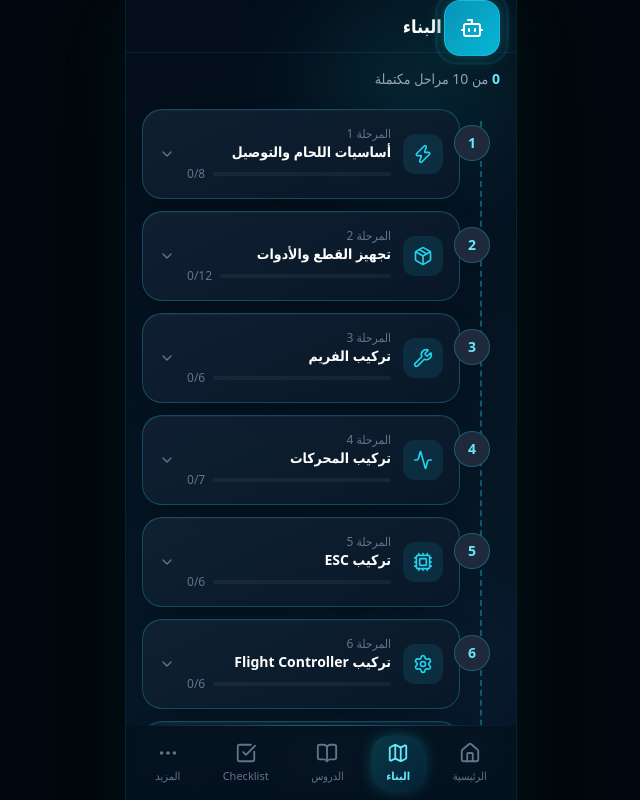
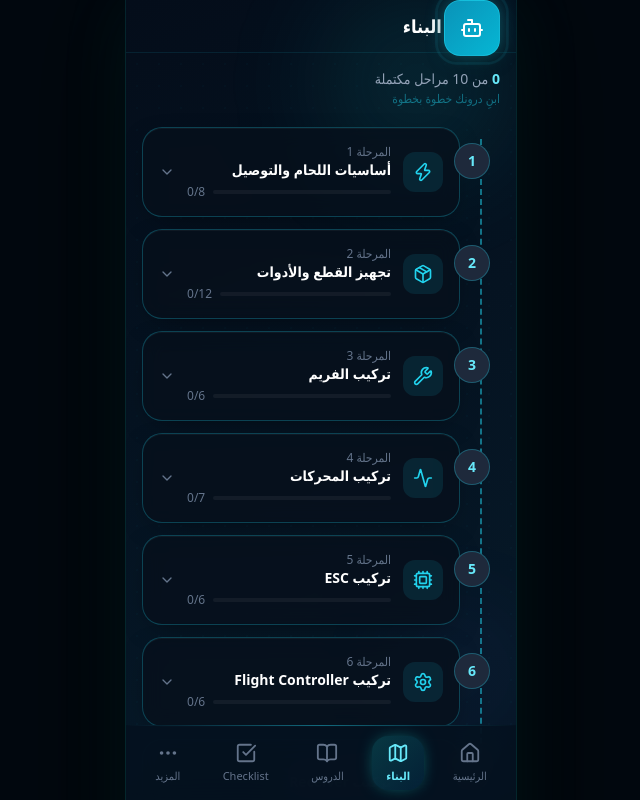
Before and after one commit to FPVARABIC/fpv-arabic-app, a React (Vite) app: page /roadmap in a window 1280 px wide. Shown: the top 800 px of the page, without its empty margins (319-959 px from the left). Built offline with nearby package versions, Linux system fonts and the light colour scheme.

Commit message:
Phase B6: Refine build roadmap visual identity

```diff
--- a/src/views/BuildRoadmapView.tsx
+++ b/src/views/BuildRoadmapView.tsx
@@ -126,11 +126,14 @@ export const BuildRoadmapView: React.FC = () => {
   return (
     <AppShell tint="cyan">
       <Header title="خريطة البناء"/>
-      <div className="px-4 py-4 fade-in">
-        <p className="text-sm text-slate-400 mb-5"><span className="text-cyan-300 font-bold">{completedRoadmapSteps.length}</span> من {roadmapData.length} مراحل مكتملة</p>
+      <div className="px-4 py-4 fade-in" style={{ backgroundImage: 'radial-gradient(rgba(34,211,238,0.025) 1px, transparent 1px)', backgroundSize: '22px 22px' }}>
+        <div className="mb-5">
+          <p className="text-sm text-slate-400"><span className="text-cyan-300 font-bold">{completedRoadmapSteps.length}</span> من {roadmapData.length} مراحل مكتملة</p>
+          <p className="text-xs mt-0.5" style={{ color: 'rgba(34,211,238,0.45)' }}>ابنِ درونك خطوة بخطوة</p>
+        </div>
         <div className="relative space-y-3 pr-10">
           {/* dashed timeline line */}
-          <div className="absolute right-[18px] top-3 bottom-3 w-0.5 border-r-2 border-dashed border-cyan-400/35"/>
+          <div className="absolute right-[18px] top-3 bottom-3 w-0.5 border-r-2 border-dashed border-cyan-400/50"/>
           {roadmapData.map(step => {
             const Icon = iconMap[step.icon] || Package;
             const done = completedRoadmapSteps.includes(step.id);
@@ -147,7 +150,13 @@ export const BuildRoadmapView: React.FC = () => {
                 <div className={`absolute right-[-30px] top-4 z-10 w-9 h-9 rounded-full flex items-center justify-center flex-shrink-0 font-extrabold text-sm ${done ? 'bg-green-400/25 border border-green-400/50 text-green-300' : active ? 'bg-cyan-400/25 border border-cyan-400/55 text-cyan-200 pulse-glow' : 'bg-slate-800 border border-cyan-400/30 text-cyan-300'}`}>
                   {done ? <CheckCircle2 size={18} className="text-green-300"/> : step.number}
                 </div>
-                <div className={`card-feature transition-all ${done ? 'border-green-400/30' : active ? 'border-cyan-400/50' : ''}`}>
+                <div
+                  className={`card-feature transition-all ${done ? 'border-green-400/30' : active ? 'border-cyan-400/50' : ''}`}
+                  style={active
+                    ? { boxShadow: '0 0 0 1px rgba(34,211,238,0.15), 0 4px 24px rgba(34,211,238,0.07)', background: 'rgba(5,16,28,0.98)' }
+                    : { background: 'rgba(7,16,28,0.78)' }
+                  }
+                >
                   <button className="w-full p-4 flex items-center gap-3 text-right" onClick={() => toggleStep(step.id)}>
                     <div className={`w-10 h-10 rounded-xl flex items-center justify-center flex-shrink-0 ${done ? 'bg-green-400/20' : 'bg-cyan-400/10'}`}>
                       {done ? <CheckCircle2 size={20} className="text-green-400"/> : <Icon size={20} className="text-cyan-400"/>}
@@ -169,7 +178,7 @@ export const BuildRoadmapView: React.FC = () => {
                   </button>
 
                   {active && (
-                    <div className="px-4 pb-4 space-y-3.5 border-t border-cyan-400/10 pt-3">
+                    <div className="px-4 pb-4 space-y-3.5 border-t border-cyan-400/20 pt-3" style={{ background: 'rgba(34,211,238,0.012)' }}>
 
                       {/* 0. Educational image */}
                       {imgSrc && (
@@ -253,13 +262,13 @@ export const BuildRoadmapView: React.FC = () => {
                       )}
 
                       {/* 6. Checklist */}
-                      <div>
-                        <p className="text-[10px] text-slate-500 font-bold mb-2 text-right">قائمة التحقق</p>
+                      <div className="rounded-xl p-3" style={{ background: 'rgba(34,211,238,0.025)', border: '1px solid rgba(34,211,238,0.1)' }}>
+                        <p className="text-[10px] font-bold mb-2 text-right" style={{ color: 'rgba(34,211,238,0.65)' }}>قائمة التحقق</p>
                         <div className="space-y-1.5">
                           {step.checklist.map((item, i) => {
                             const itemDone = isRoadmapItemDone(step.id, i);
                             return (
-                              <button key={i} className="w-full flex items-center gap-3 text-right hover:bg-white/3 rounded-lg p-1 transition-all" onClick={() => toggleRoadmapChecklistItem(step.id, i)}>
+                              <button key={i} className="w-full flex items-center gap-3 text-right hover:bg-cyan-400/5 rounded-lg p-1 transition-all" onClick={() => toggleRoadmapChecklistItem(step.id, i)}>
                                 {itemDone ? <CheckSquare size={18} className="text-cyan-400 flex-shrink-0"/> : <Square size={18} className="text-slate-500 flex-shrink-0"/>}
                                 <span className={`text-sm ${itemDone ? 'text-slate-500 line-through' : 'text-slate-200'}`}>{item}</span>
                               </button>
@@ -271,8 +280,8 @@ export const BuildRoadmapView: React.FC = () => {
                       {/* 7. Help action */}
                       <button
                         onClick={() => navigate('/bot')}
-                        className="w-full rounded-xl py-2 text-xs text-slate-400 hover:text-cyan-300 transition-colors"
-                        style={{ background: 'rgba(255,255,255,0.03)', border: '1px solid rgba(255,255,255,0.06)' }}
+                        className="w-full rounded-xl py-2 text-xs hover:text-cyan-300 transition-colors"
+                        style={{ background: 'rgba(34,211,238,0.04)', border: '1px solid rgba(34,211,238,0.12)', color: 'rgba(34,211,238,0.6)' }}
                       >
                         💬 واجهت مشكلة؟ اسأل المساعد
                       </button>
```
